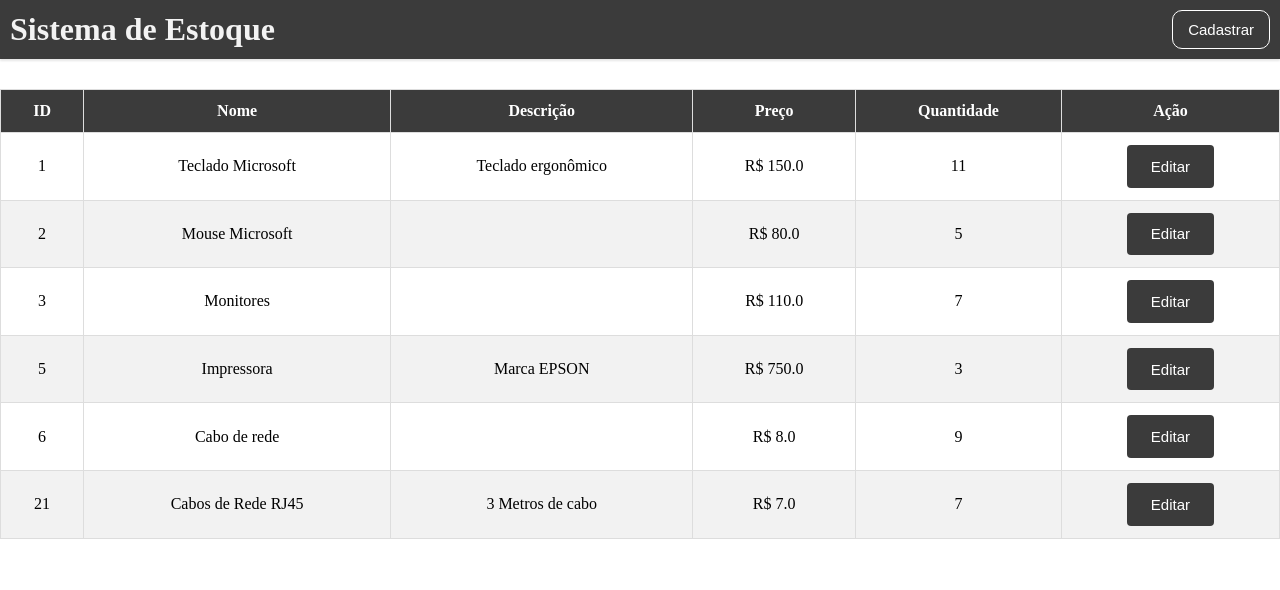
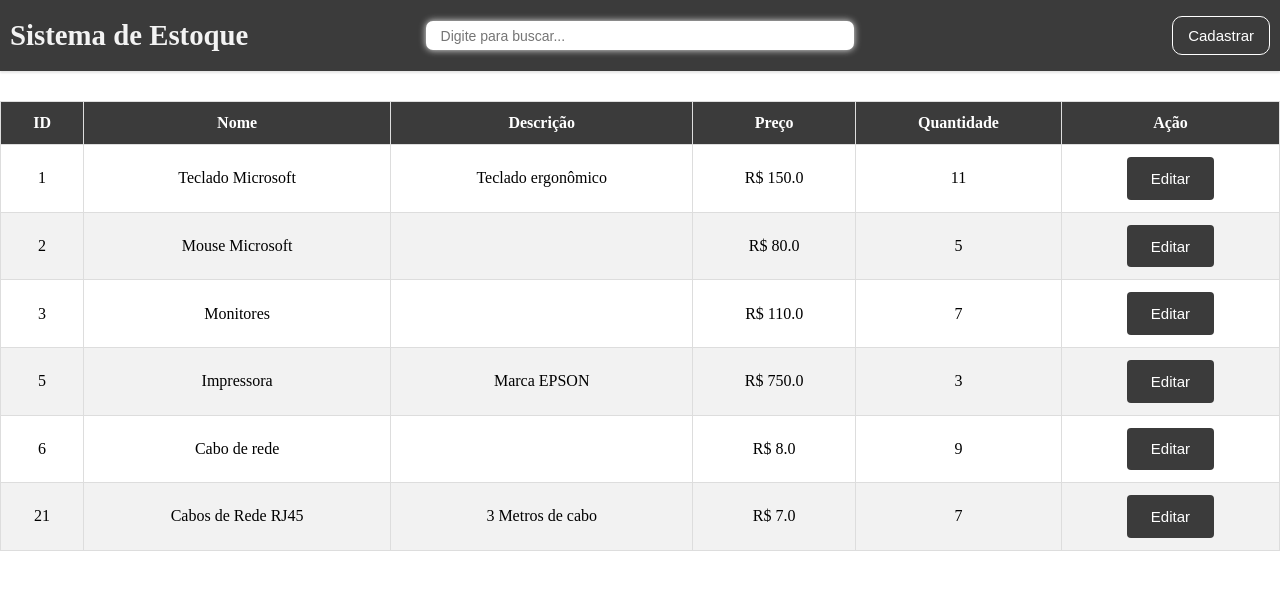
Before and after one commit to Yan10Albuquerque/Sistema-de-Estoque, a Django app: template stock/templates/dashboard.html in a window 1280 px wide. Shown: the top 590 px of the page. Run offline with Django 5.2, Linux system fonts and the light colour scheme; the template is opened without the code that fills it: values that come from a table or form of the project are taken from there, others are empty; data comes from the database, SQL or seed files in the repository; both versions use the stored data as it was after the commit.

Commit message:
version 0.0.2

```diff
--- a/core/urls.py
+++ b/core/urls.py
@@ -5,7 +5,7 @@ from stock.views import *
 urlpatterns = [
     path('admin/', admin.site.urls),
     path('api/', include('api.urls')),
-    path('stock/', dashboard, name='dashboard'),
+    path('', dashboard, name='dashboard'),
     path('update/<int:equipament_id>/', UpdateDeleteEquipament, name='update_delete_equipament'),
     path('delete/<int:equipament_id>/', DeleteEquipament, name='delete_equipament'),
     #path('stock/', include('stock.urls')),
--- a/stock/static/css/base.css
+++ b/stock/static/css/base.css
@@ -13,9 +13,14 @@ nav {
 }
 
 .logo {
-  font-size: 2rem;
+  width: 20%;
+  font-size: 1.8rem;
   font-weight: bold;
   color: #f3f3f3;
+}
+.div-btn{
+  width: 20%;
+  text-align: end;
 }
 
 .btn-cadastrar {
@@ -33,3 +38,20 @@ nav {
   background-color: #fcfcfc;
   color: #3b3b3b;
 }
+
+
+.search{
+  width: 40%;
+  text-align: center;
+  padding: 0.7rem 0.9rem;
+
+}
+
+.search input{
+  padding: 0.4rem 0.9rem;
+  font-size: 14px;
+  width: 90%;
+  border: none;
+  border-radius: 7px;
+  box-shadow: rgb(238, 238, 238) 0px 0px 7px;
+}
--- a/stock/static/css/dashboard.css
+++ b/stock/static/css/dashboard.css
@@ -52,6 +52,9 @@ tr:hover {
   background-color: #ddd;
 }
 
+tr.hidden {
+  display: none;
+}
 
 
 
--- a/stock/static/js/main.js
+++ b/stock/static/js/main.js
@@ -32,3 +32,15 @@ function openModal(id, name, description, stock, price) {
 
     document.getElementById("modalOverlay").style.display = "flex";
 }
+
+
+
+function filterTable() {
+    let input = document.getElementById("searchInput").value.toLowerCase();
+    let rows = document.querySelectorAll("#table-body tr");
+
+    rows.forEach(row => {
+        let text = row.textContent.toLowerCase();
+        row.style.display = text.includes(input) ? "" : "none";
+    });
+}
--- a/stock/templates/base.html
+++ b/stock/templates/base.html
@@ -12,7 +12,12 @@
 <body>
     <nav>
         <div class="logo">Sistema de Estoque</div>
-        <button class="btn-cadastrar" onclick="showModal()">Cadastrar</button>
+        <div class="search">
+            <input type="text" id="searchInput" placeholder="Digite para buscar..." onkeyup="filterTable()">
+        </div>
+        <div class="div-btn">
+            <button class="btn-cadastrar" onclick="showModal()">Cadastrar</button>
+        </div>
     </nav>
     {% block body %}
     {% endblock %}
--- a/stock/templates/dashboard.html
+++ b/stock/templates/dashboard.html
@@ -92,6 +92,7 @@
     </div>
     <!-- fim modal edição -->
 
+
     <div class="container">
         <div class="table-container">
             <table>
@@ -105,7 +106,7 @@
                         <th>Ação</th>
                     </tr>
                 </thead>
-                <tbody>
+                <tbody id="table-body">
                     {% for e in equipaments %}
                         <tr>
                             <td>{{ e.id }}</td>
--- a/stock/urls.py
+++ b/stock/urls.py
@@ -1,6 +1,8 @@
 from django.urls import path
-from .views import dashboard
+from .views import *
 
 urlpatterns = [
-    path('d/', dashboard, name='dashboard'),
+    path('stock/', dashboard, name='dashboard'),
+    path('update/<int:equipament_id>/', UpdateDeleteEquipament, name='update_delete_equipament'),
+    path('delete/<int:equipament_id>/', DeleteEquipament, name='delete_equipament'),
 ]
```
Also changed, not shown: core/settings.py (+6 -13 lines), requirements.txt (added, +7 -0 lines), db.sqlite3, 1 other file.
